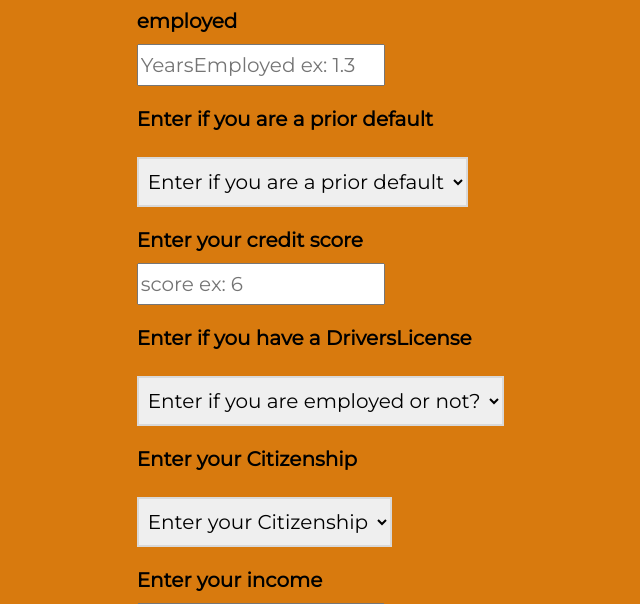
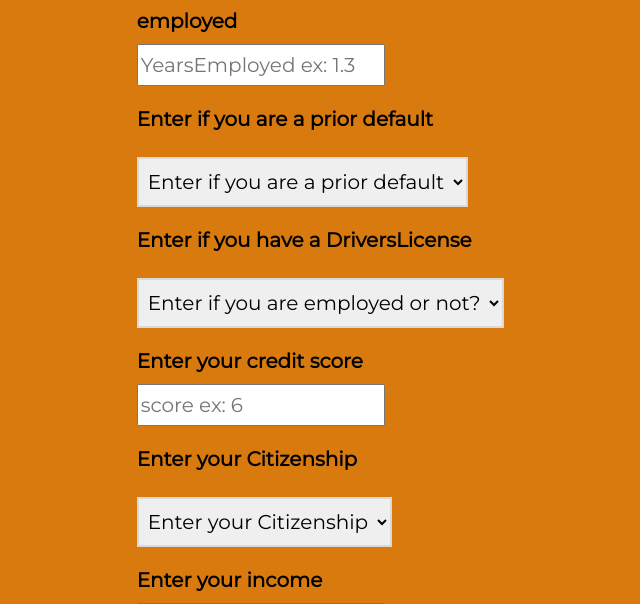
Before and after one commit to Shanky4691/Credit_card_approval, a Flask app: page / in a window 1280 px wide. Shown: the part 1032-1636 px from the top of the page, without its empty margins (305-945 px from the left). Run offline with Flask 2, Linux system fonts and the light colour scheme; parts of the project's set-up code (start-up, migrations or seed data) failed here and were passed over; some libraries are stand-ins or nearby versions.

Commit message:
Add files via upload

```diff
--- a/templates/index.html
+++ b/templates/index.html
@@ -193,21 +193,21 @@
   </select>
   </div>
 
-  <div class="form-group">
-    <label for="CreditScore">Enter your credit score</label>
-    <br>
-    <input class="input100" type="text" id="CreditScore" name="CreditScore" placeholder="score ex: 6" required="required">
-  </div>
-
-  <div class="form-group">
-  <label for="DriversLicense">Enter if you have  a DriversLicense</label>
+ <div class="form-group">
+  <label for="Employed">Enter if you have  a DriversLicense</label>
   <br>
-  <select class="input100"  id="DriversLicense" name="DriversLicense" style="padding: 10px 5px;margin-top: 15px;border: 2px solid #d9d9d9;" >
+  <select class="input100"  id="Employed" name="Employed" style="padding: 10px 5px;margin-top: 15px;border: 2px solid #d9d9d9;" >
     <option value="">Enter if you are employed or not?</option>
     <option value="0">f</option>
     <option value="1">t</option>
 
   </select>
+  </div>
+
+  <div class="form-group">
+    <label for="CreditScore">Enter your credit score</label>
+    <br>
+    <input class="input100" type="text" id="CreditScore" name="CreditScore" placeholder="score ex: 6" required="required">
   </div>
 
   <div class="form-group">
```
